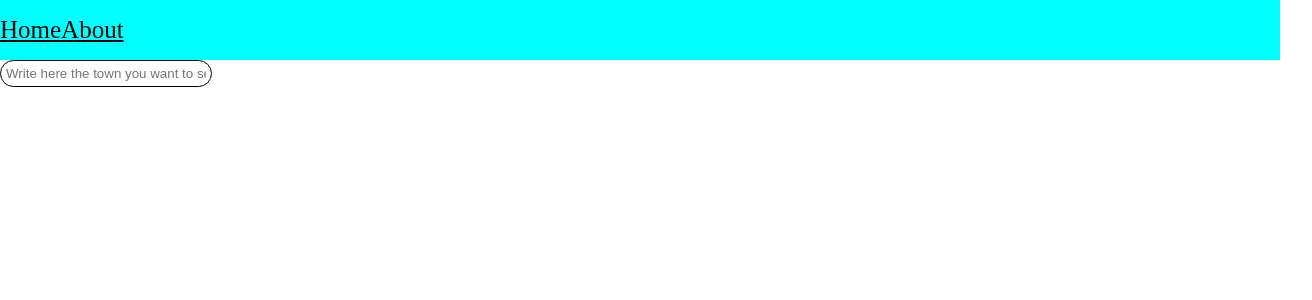
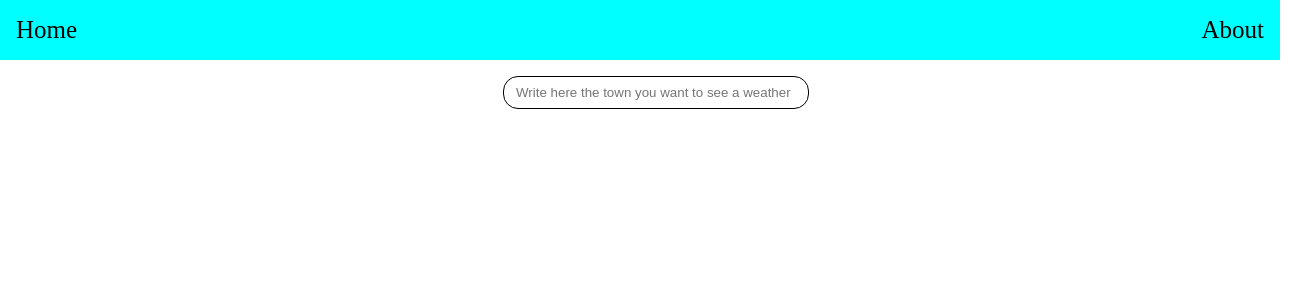
Before and after one commit to Majkan1/weather-app, a React (Vite) app: page / in a window 1280 px wide. Shown: the top 300 px of the page, 1312 px wide, since content can reach past the window. Built offline with nearby package versions, Linux system fonts and the light colour scheme.

Commit message:
Properly add styles for input and navigation .

```diff
--- a/src/App.css
+++ b/src/App.css
@@ -7,18 +7,32 @@ body,html{
     width:auto;
     background-color:aqua;
     display:flex;
-    justify-content: space-between;
     align-items: center;
+    padding: 0 16px;
+}
+
+.header nav{
+    display:flex;
+    width:100%;
+    justify-content: space-between; /* rozsuwa Home i About na boki */
+    align-items:center;
 }
 
 input{
-    display:flex;
-    justify-content:center;
-    align-items: center;
-    width:200px;
+    display:block; /* element blokowy */
+    width:280px;
+    max-width:90vw;
+    margin: 0 auto; /* centrowanie poziome */
     border:1px solid black;
     border-radius:15px;
-    padding:5px;
+    padding:8px 12px;
+}
+
+.main{
+    display:flex;
+    justify-content:center; /* centrowanie w kontenerze */
+    padding:16px;
+    width:100%;
 }
 
 .Home,
@@ -26,5 +40,5 @@ input{
     text-align: center;
     color:black;
     font-size:25px;
-    gap:5px;
+    text-decoration:none;
 }
--- a/src/App.jsx
+++ b/src/App.jsx
@@ -27,7 +27,7 @@ function Header(){
 
 function Main(){
   return (
-    <div>
+    <div className="main">
       <input type = "text" placeholder = "Write here the town you want to see a weather"/>
     </div>
   )
```
